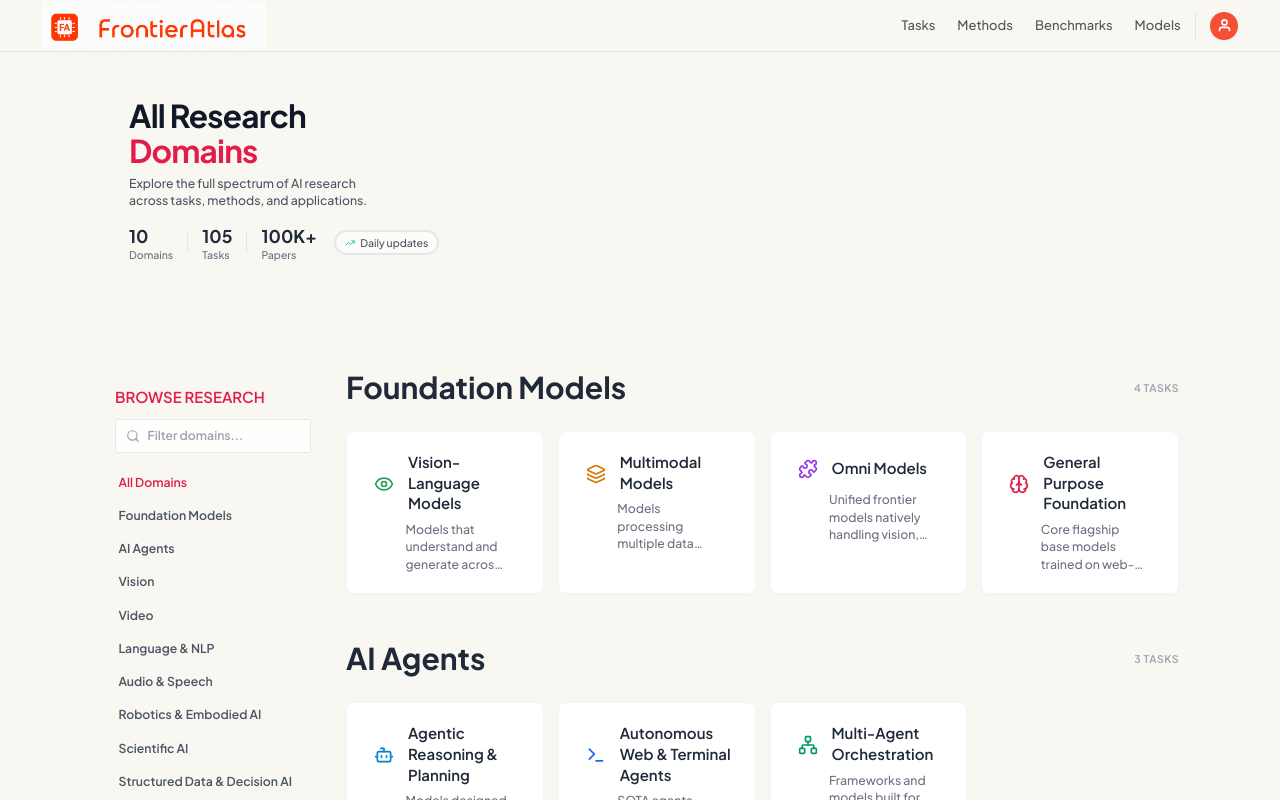
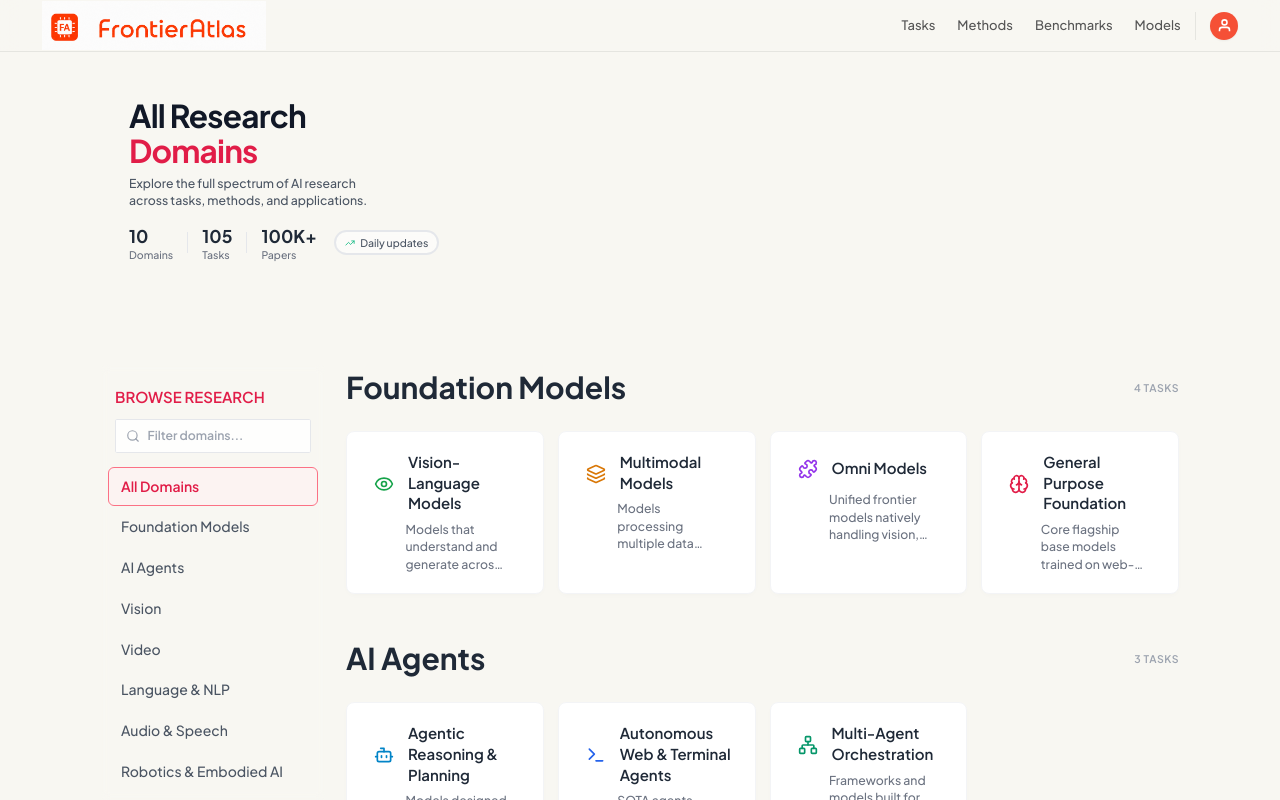
Before and after one commit to Deepak-Solanki04/Frontier_Atlas, a Next.js app: page / in a window 1280 px wide. Built offline with nearby package versions, Linux system fonts and the light colour scheme.

Commit message:
refactor(sidebar): standardize sidebar navigation item buttons to clean Vanilla CSS sidebar-nav-btn rules across models and tasks

```diff
--- a/app/globals.css
+++ b/app/globals.css
@@ -753,6 +753,34 @@ footer.site-footer-bar {
   border-color: #fb7185;
   background-color: rgba(255, 241, 242, 0.5);
   box-shadow: 0 0 0 1px #fb7185;
+}
+
+/* ═══════ SIDEBAR NAVIGATION BUTTONS (TASKS & MODELS PARITY VANILLA CSS) ═══════ */
+.sidebar-nav-btn {
+  width: 100%;
+  display: flex;
+  align-items: center;
+  gap: 10px;
+  padding: 8px 12px;
+  font-size: 14px;
+  border-radius: 6px !important;
+  font-weight: 500;
+  color: #4b5563;
+  border: 1px solid transparent;
+  transition: all 0.15s ease;
+  text-align: left;
+  cursor: pointer;
+  background: transparent;
+}
+.sidebar-nav-btn:hover {
+  background-color: #ffffff;
+  color: #111827;
+}
+.sidebar-nav-btn.active {
+  background-color: rgba(255, 241, 242, 0.6);
+  color: #e11d48;
+  border-color: #fb7185;
+  font-weight: 600;
 }
 
 /* ═══════ MODELS DIRECTORY 9-SECTION VANILLA CSS WITH SHARP CORNERS (2PX) ═══════ */
--- a/app/models/page.tsx
+++ b/app/models/page.tsx
@@ -617,11 +617,7 @@ function ModelsContent() {
                                 window.scrollTo({ top: 0, behavior: "smooth" });
                               }
                             }}
-                            className={`w-full text-left px-3 py-2 text-sm rounded-sm transition-all duration-200 cursor-pointer ${
-                              isActive
-                                ? "text-[#e11d48] font-semibold"
-                                : "text-gray-600 hover:scale-105"
-                            }`}
+                            className={`sidebar-nav-btn ${isActive ? "active" : ""}`}
                           >
                             {item.label}
                           </button>
--- a/app/tasks/page.tsx
+++ b/app/tasks/page.tsx
@@ -198,11 +198,7 @@ export default function TasksPage() {
                                 window.scrollTo({ top: 0, behavior: "smooth" });
                               }
                             }}
-                            className={`w-full text-left px-3 py-2 text-sm rounded-sm transition-all duration-200 cursor-pointer ${
-                              isActive
-                                ? "text-[#e11d48] font-semibold"
-                                : "text-gray-600 hover:scale-105"
-                            }`}
+                            className={`sidebar-nav-btn ${isActive ? "active" : ""}`}
                           >
                             {domain}
                           </button>
```
